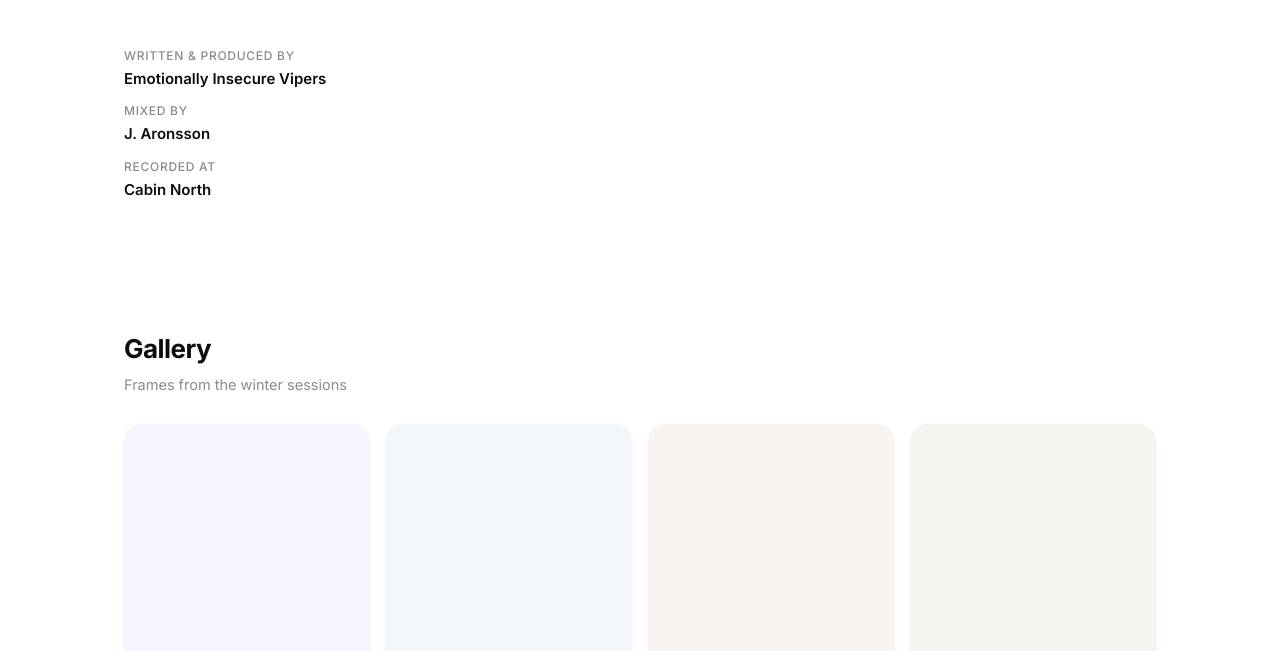
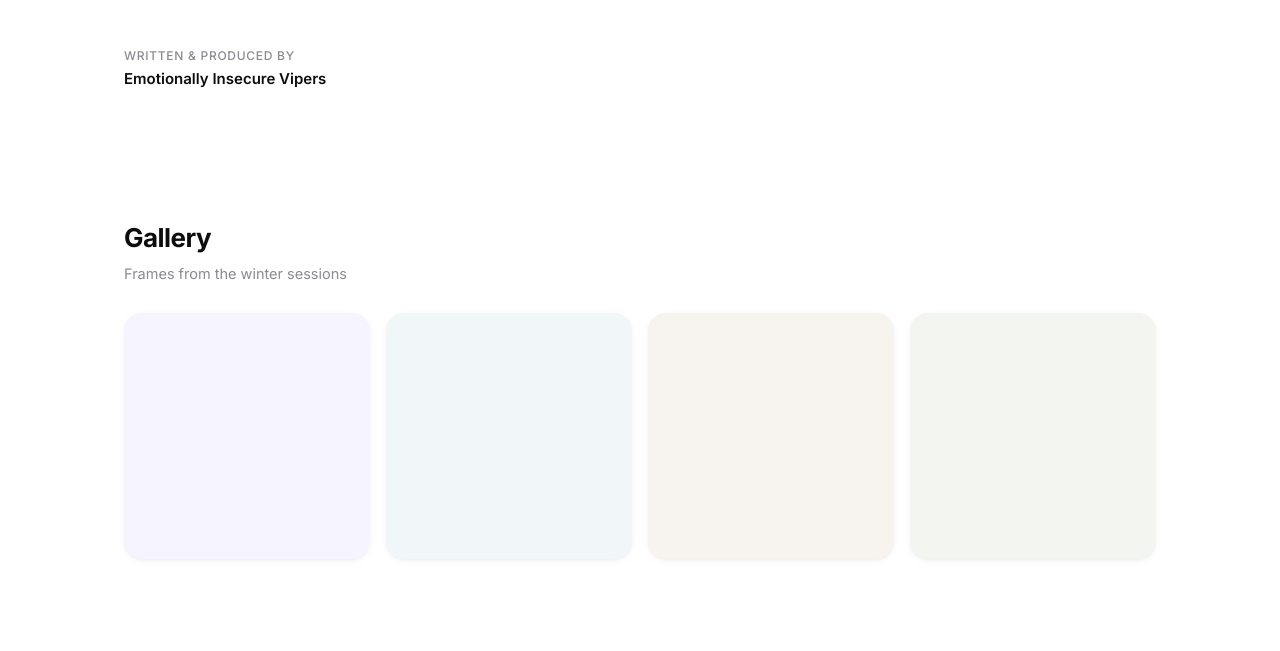
Before and after one commit to MntRushmore/FUIME, a plain HTML site: page index.html in a window 1280 px wide. Shown: the part 1703-2354 px from the top of the page. Drawn offline with Linux system fonts and the light colour scheme.

Commit message:
givwbhjaldn

```diff
--- a/index.html
+++ b/index.html
@@ -101,8 +101,6 @@
         </p>
         <div class="credits">
           <div><span>Written &amp; produced by</span>Emotionally Insecure Vipers</div>
-          <div><span>Mixed by</span>J. Aronsson</div>
-          <div><span>Recorded at</span>Cabin North</div>
         </div>
       </div>
 
```
